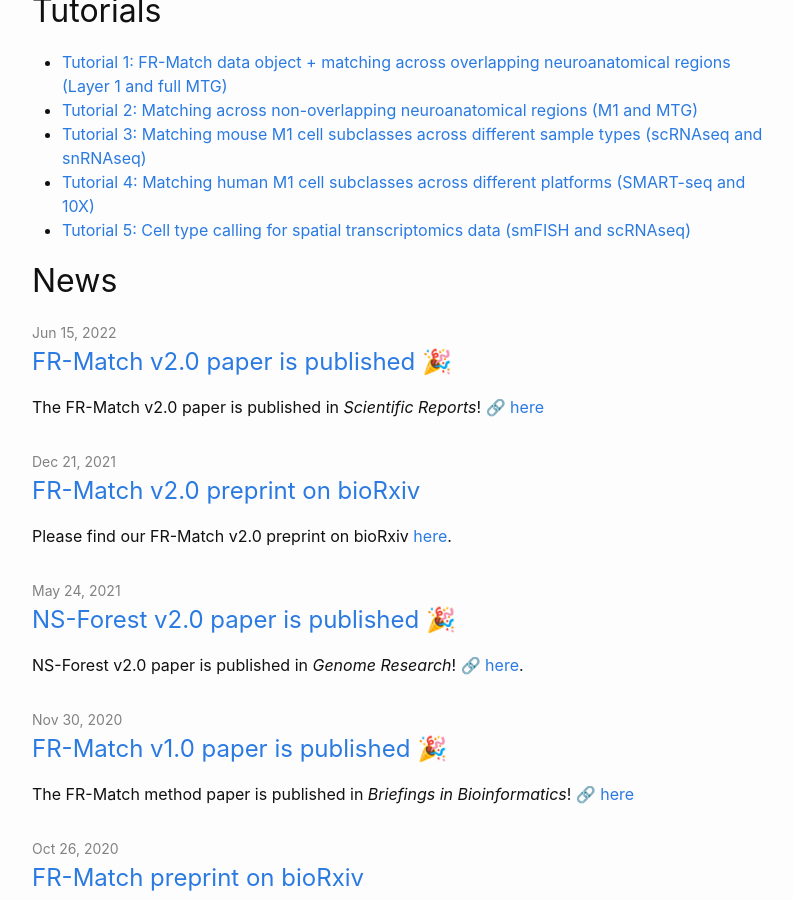
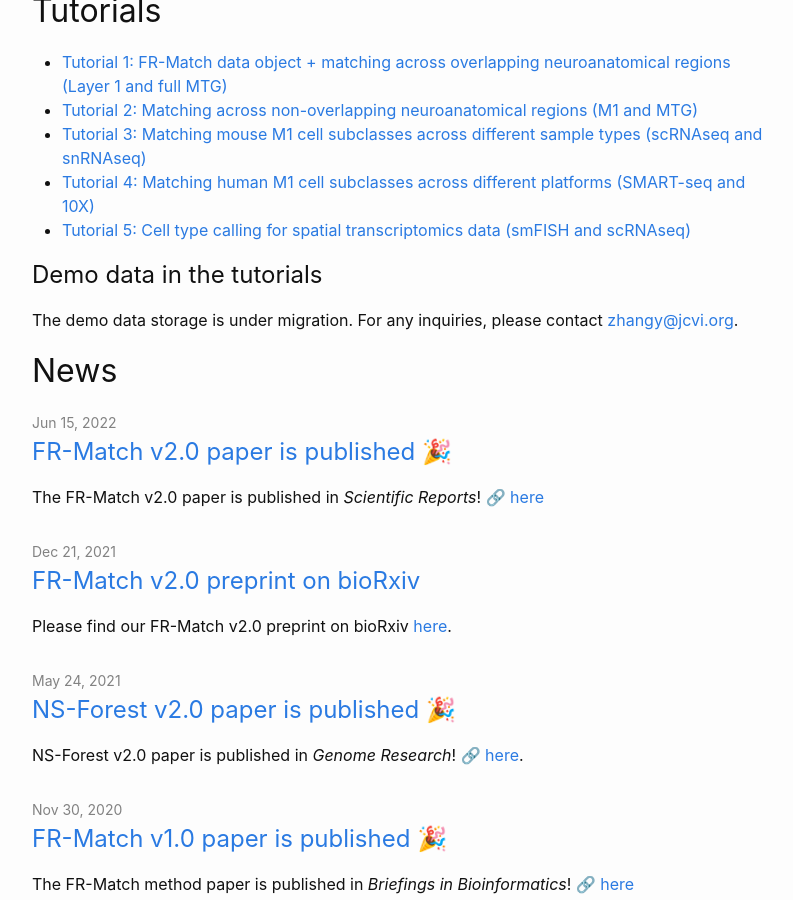
Before and after one commit to JCVenterInstitute/celligrate, a Jekyll site: the page built from index.md, in a window 1280 px wide and 900 px high, scrolled down 666 px. Shown: the whole window, without its empty margins (238-1031 px from the left). Built offline with Jekyll 4.4.1, drawn with Linux system fonts in a browser that asks for light colours; emoji names are drawn with the system emoji font.

Commit message:
added contact for demo data

```diff
--- a/index.md
+++ b/index.md
@@ -27,4 +27,8 @@
 * [Tutorial 4: Matching human M1 cell subclasses across different platforms (SMART-seq and 10X)](https://jcventerinstitute.github.io/celligrate/tutorial-huamn-M1-10X-SS4.nb.html)
 * [Tutorial 5: Cell type calling for spatial transcriptomics data (smFISH and scRNAseq)](https://jcventerinstitute.github.io/celligrate/tutorial-smFISH.nb.html)
 
+## Demo data in the tutorials
+
+The demo data storage is under migration.  For any inquiries, please contact <zhangy@jcvi.org>.
+
 # News
```
